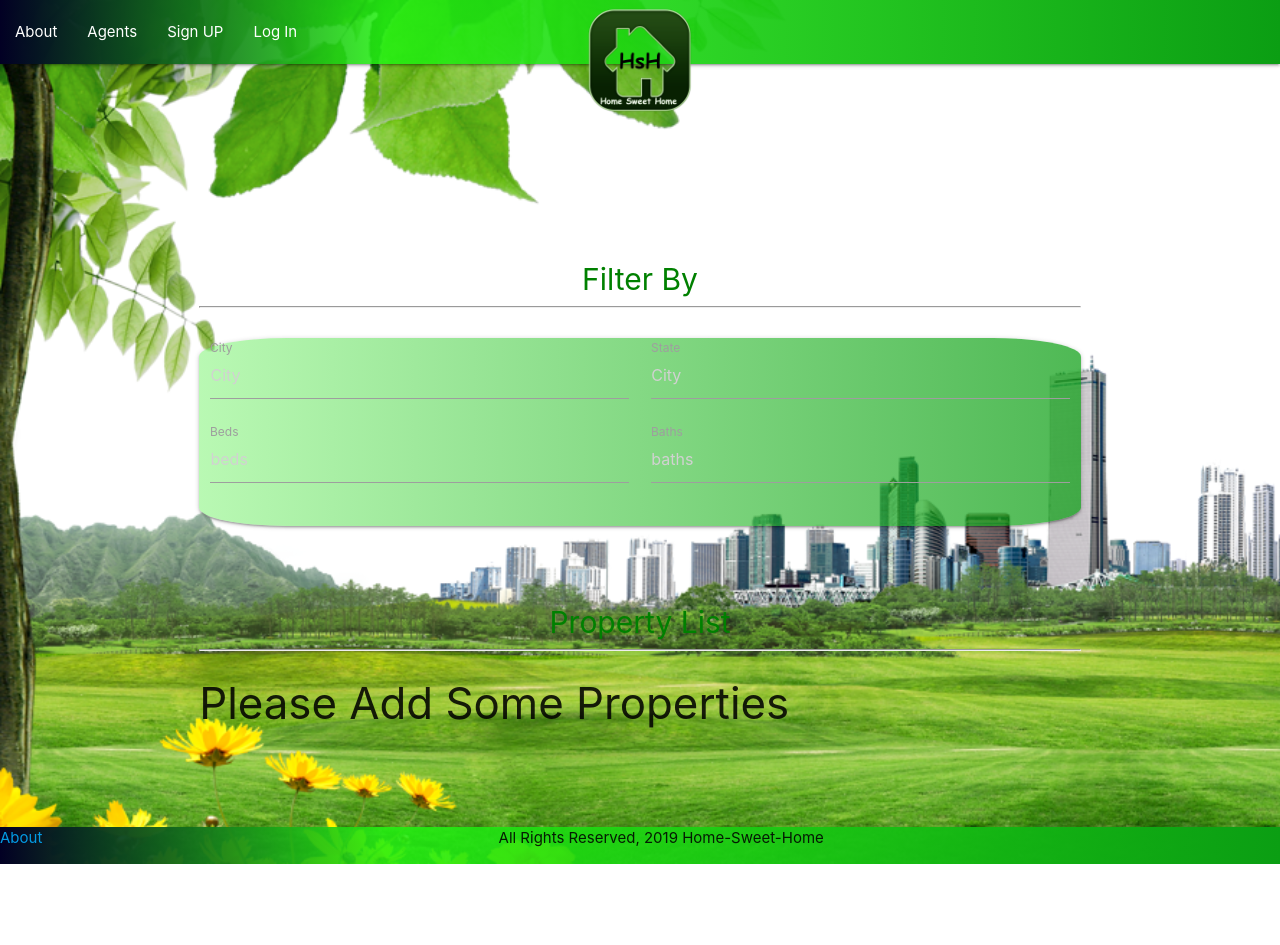
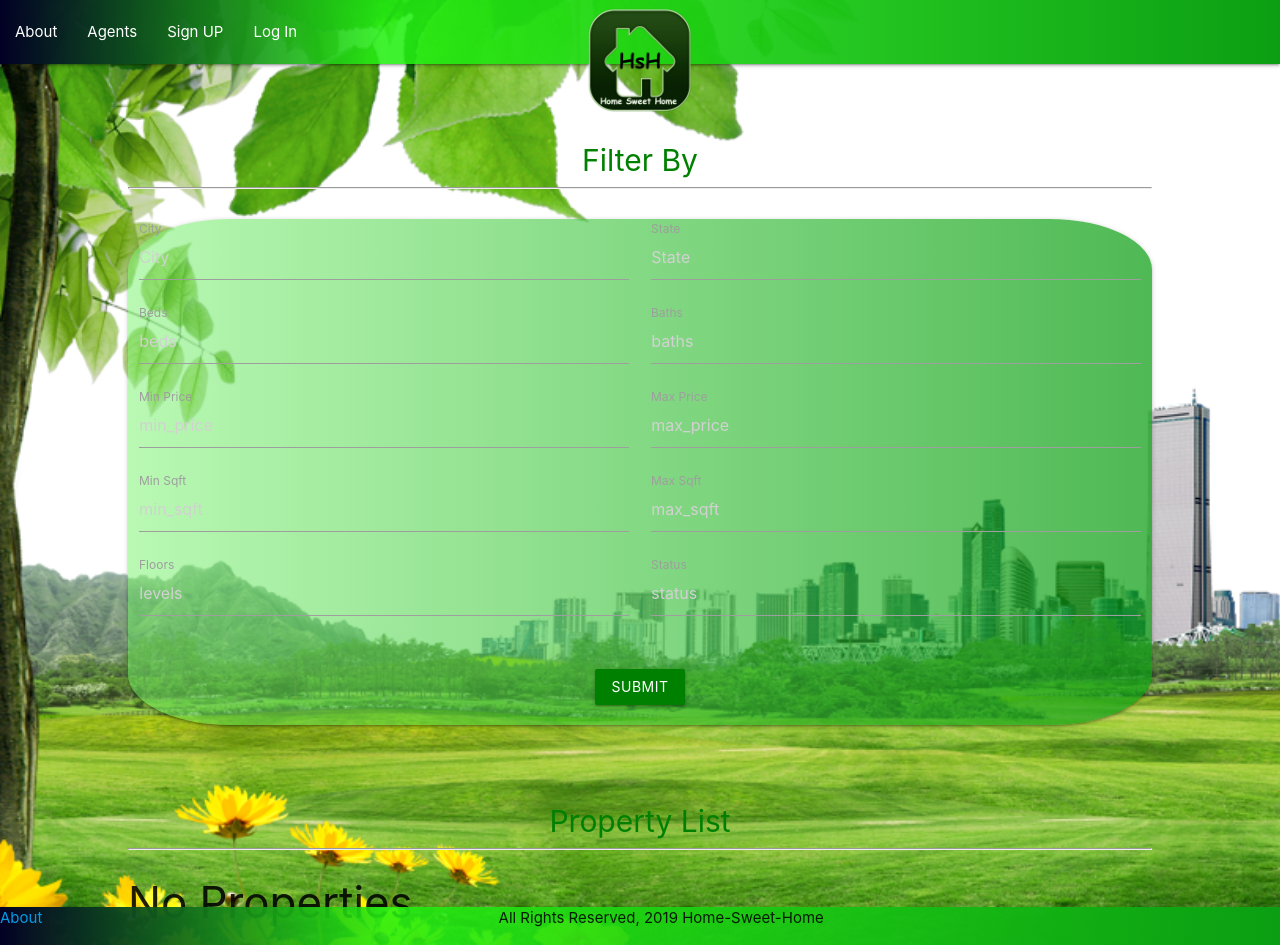
Before and after one commit to JManey/home_sweet_home, a Django app: page /properties/ in a window 1280 px wide. Before the commit the page ends 864 px from the top, so only its background shows below. Run offline with Django 3.2, Linux system fonts and the light colour scheme; data that the repository does not hold is empty.

Commit message:
changes model to allow floats in bathrooms...haha adds filtering to index and search view
 Changes to be committed:
	new file:   main_app/migrations/0002_auto_20191228_1926.py
	modified:   main_app/models.py
	modified:   main_app/templates/properties/index.html
	modified:   main_app/views.py

```diff
--- a/main_app/models.py
+++ b/main_app/models.py
@@ -38,7 +38,7 @@
   city = models.CharField(max_length=100)
   state = models.CharField(max_length=100)
   beds = models.IntegerField()
-  baths = models.IntegerField()
+  baths = models.FloatField()
   price = models.IntegerField()
   sqft = models.IntegerField()
   levels = models.IntegerField()
--- a/main_app/templates/properties/index.html
+++ b/main_app/templates/properties/index.html
@@ -8,21 +8,48 @@
           <form class="col s12">
             <div class="row">
               <div class="input-field col s6">
-                <input placeholder="City" id="city" type="text" class="validate">
+                <input placeholder="City" id="city" name="city" type="text" class="validate">
                 <label for="first_name">City</label>
               </div>
               <div class="input-field col s6">
-                <input placeholder="City" id="state" type="text" class="validate">
+                <input placeholder="State" id="state" name="state" type="text" class="validate">
                 <label for="state">State</label>
               </div>
               <div class="input-field col s6">
-                <input placeholder="beds" id="beds" type="number" class="validate">
+                <input placeholder="beds" id="beds" name="beds"  type="number" class="validate">
                 <label for="beds">Beds</label>
               </div>
               <div class="input-field col s6">
-                <input placeholder="baths" id="baths" type="number" class="validate">
+                <input placeholder="baths" id="baths" name="baths" type="number" step=".5" class="validate">
                 <label for="baths">Baths</label>
               </div>
+              <div class="input-field col s6">
+                <input placeholder="min_price" id="min_price" name="min_price" type="number" class="validate">
+                <label for="min_price">Min Price</label>
+              </div>
+              <div class="input-field col s6">
+                <input placeholder="max_price" id="max_price" name="max_price" type="number" class="validate">
+                <label for="max_price">Max Price</label>
+              </div>
+              <div class="input-field col s6">
+                <input placeholder="min_sqft" id="min_sqft" name="min_sqft" type="number" class="validate">
+                <label for="min_sqft">Min Sqft</label>
+              </div>
+              <div class="input-field col s6">
+                <input placeholder="max_sqft" id="max_sqft" name="max_sqft" type="number" class="validate">
+                <label for="max_sqft">Max Sqft</label>
+              </div>
+              <div class="input-field col s6">
+                <input placeholder="levels" id="levels" name="levels" type="number" class="validate">
+                <label for="levels">Floors</label>
+              </div>
+              <div class="input-field col s6">
+                <input placeholder="status" id="status" name="status" type="text" class="validate">
+                <label for="status">Status</label>
+              </div>
+            </div>
+            <div>
+              <input type="submit" value="Submit" class="btn btnColor">
             </div>
           </form>
         </div>
@@ -33,9 +60,9 @@
     <h1 id="prop-title">Property List</h1>
     <hr>
     <div id="card-position">
-    {% if properties %}
+    {% if qs %}
       <ul>
-        {% for property in properties %}
+        {% for property in qs %}
           <li class="li-card">
             <div class="card">
               <div class="prop-picture"></div>
@@ -49,7 +76,7 @@
         {% endfor %}
       </ul>
     {% else %}
-      <h3>Please Add Some Properties</h3>
+      <h3>No Properties</h3>
     {% endif %}
     </div>
 
--- a/main_app/views.py
+++ b/main_app/views.py
@@ -41,8 +41,47 @@
 
 # filterable index
 def properties_index(request):
-  properties = Property.objects.all()
-  return render(request, 'properties/index.html', {'properties': properties})
+  qs = Property.objects.all()
+  city = request.GET.get('city')
+  state = request.GET.get('state')
+  beds = request.GET.get('beds')
+  baths = request.GET.get('baths')
+  min_price = request.GET.get('min_price')
+  max_price = request.GET.get('max_price')
+  min_sqft = request.GET.get('min_sqft')
+  max_sqft = request.GET.get('max_sqft')
+  levels = request.GET.get('levels')
+  status = request.GET.get('status')
+
+  if city != '' and city is not None:
+    qs = qs.filter(city__icontains=city)
+  if state != '' and state is not None:
+    qs = qs.filter(state__icontains=state)
+  if beds != '' and beds is not None:
+    qs = qs.filter(beds__icontains=beds)
+  if baths != '' and baths is not None:
+    qs = qs.filter(baths__icontains=baths)
+  if min_price != '' and min_price is not None:
+    qs = qs.filter(price__gte=min_price)
+  if max_price != '' and max_price is not None:
+    qs = qs.filter(price__lte=max_price)
+  if min_sqft != '' and min_sqft is not None:
+    qs = qs.filter(sqft__gte=min_sqft)
+  if max_sqft != '' and max_sqft is not None:
+    qs = qs.filter(sqft__lte=max_sqft)
+  if levels != '' and levels is not None:
+    qs = qs.filter(levels=levels)
+  if status != '' and status is not None:
+    qs = qs.filter(status=status)
+
+
+
+  context = {
+      'qs': qs
+  }
+  print(context)
+
+  return render(request, 'properties/index.html', context)
 
 
 
```
Also changed, not shown: main_app/migrations/0002_auto_20191228_1926.py (added).
